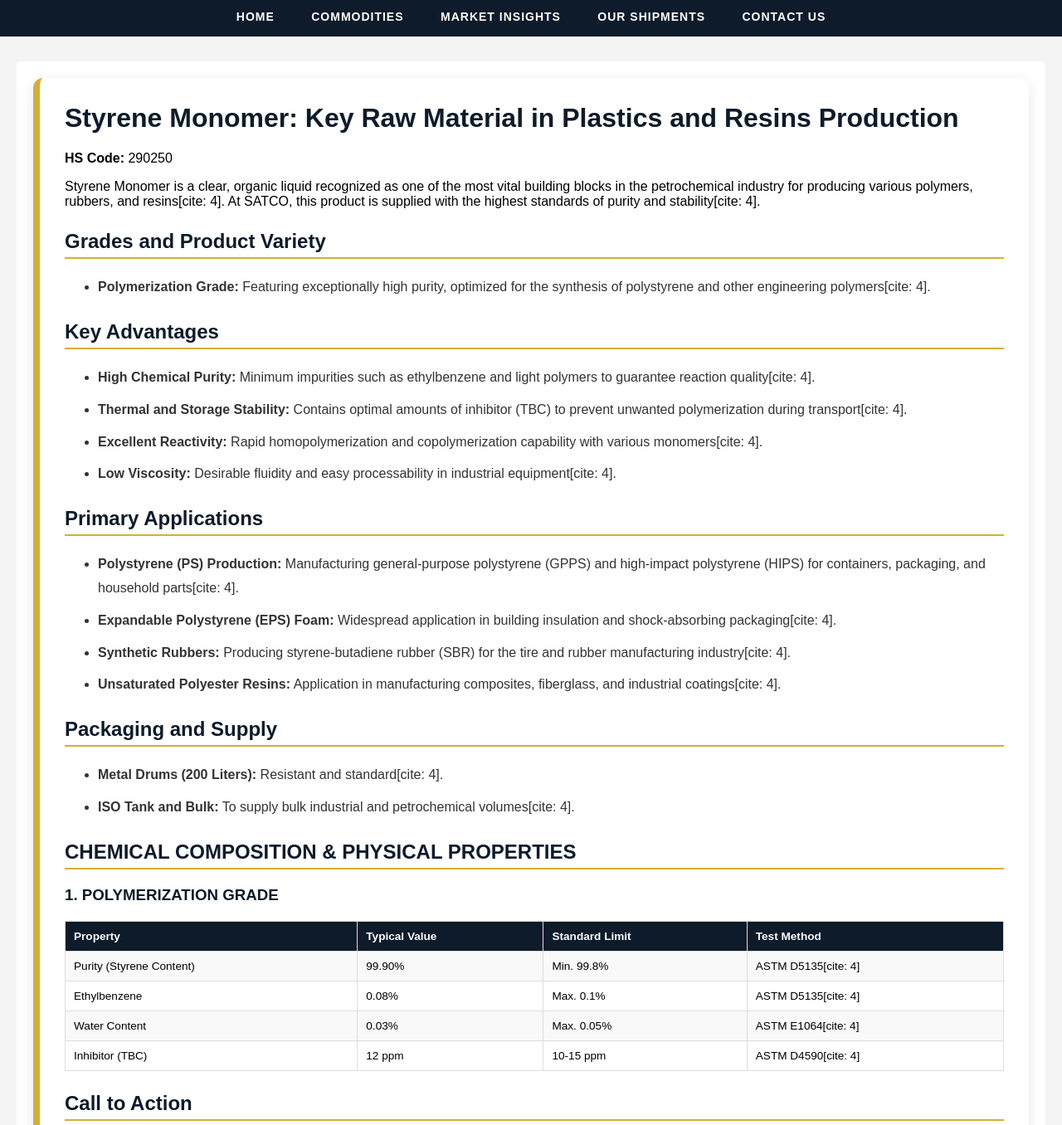
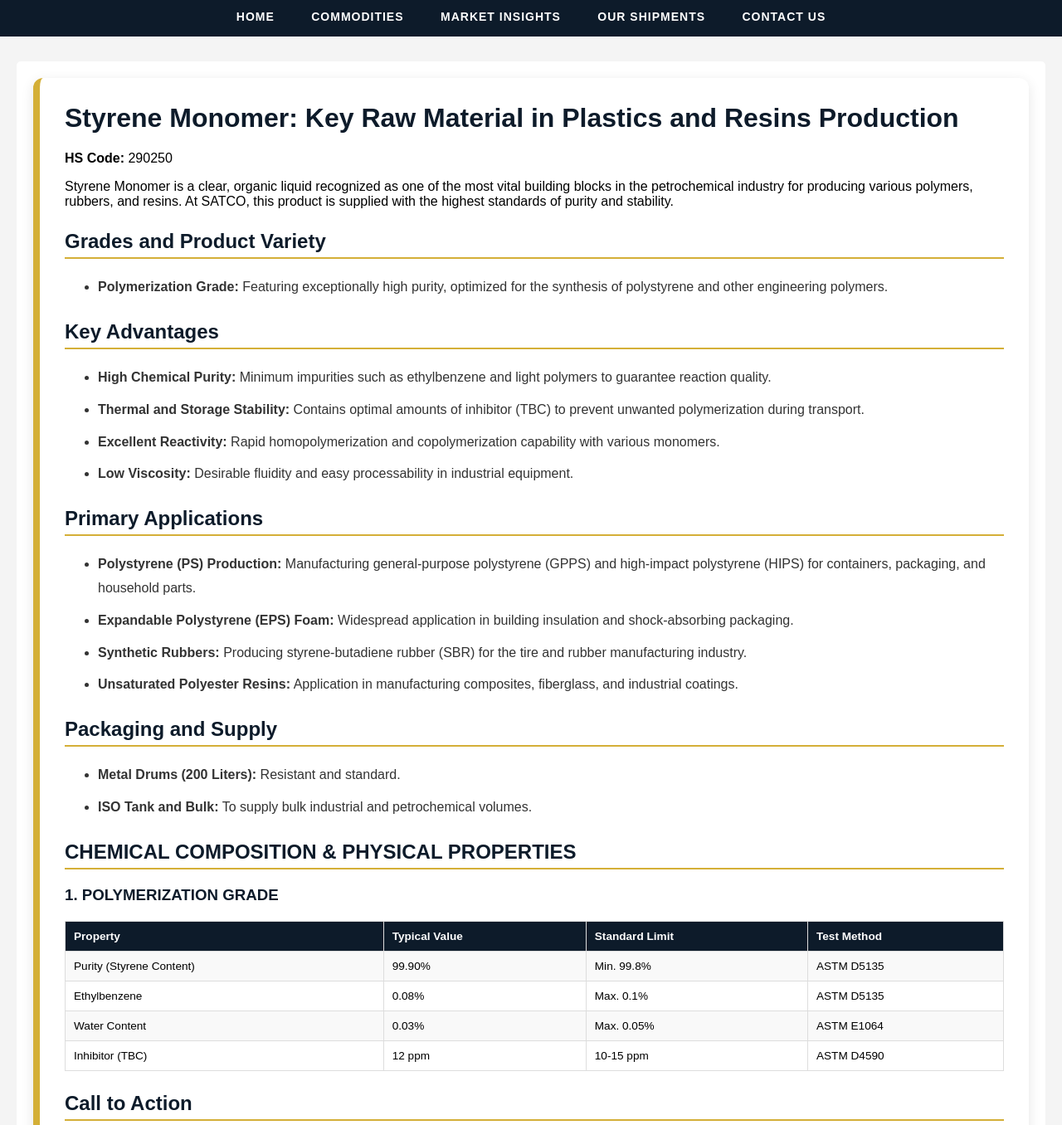
Before and after one commit to satco-petrochemical/satco-petrochemical.github.io, a Jekyll site: the page built from products/styrene-monomer/index.html, in a window 1280 px wide and 1400 px high, scrolled down 310 px, cut to the strip 44-1400 px from the top of the window. Shown: the whole strip at 83% size. Built offline with Jekyll 4.4.1, drawn with Linux system fonts in a browser that asks for light colours; some of the changed text lies outside the part shown.

Commit message:
Update index.html

```diff
--- a/products/styrene-monomer/index.html
+++ b/products/styrene-monomer/index.html
@@ -27,33 +27,33 @@ title: Styrene Monomer | SATCO Petrochemical
 <div class="content-card">
   <h1>Styrene Monomer: Key Raw Material in Plastics and Resins Production</h1>
   <p><b>HS Code:</b> 290250</p>
-  <p>Styrene Monomer is a clear, organic liquid recognized as one of the most vital building blocks in the petrochemical industry for producing various polymers, rubbers, and resins[cite: 4]. At SATCO, this product is supplied with the highest standards of purity and stability[cite: 4].</p>
+  <p>Styrene Monomer is a clear, organic liquid recognized as one of the most vital building blocks in the petrochemical industry for producing various polymers, rubbers, and resins. At SATCO, this product is supplied with the highest standards of purity and stability.</p>
 
   <h2>Grades and Product Variety</h2>
   <ul>
-    <li><b>Polymerization Grade:</b> Featuring exceptionally high purity, optimized for the synthesis of polystyrene and other engineering polymers[cite: 4].</li>
+    <li><b>Polymerization Grade:</b> Featuring exceptionally high purity, optimized for the synthesis of polystyrene and other engineering polymers.</li>
   </ul>
 
   <h2>Key Advantages</h2>
   <ul>
-    <li><b>High Chemical Purity:</b> Minimum impurities such as ethylbenzene and light polymers to guarantee reaction quality[cite: 4].</li>
-    <li><b>Thermal and Storage Stability:</b> Contains optimal amounts of inhibitor (TBC) to prevent unwanted polymerization during transport[cite: 4].</li>
-    <li><b>Excellent Reactivity:</b> Rapid homopolymerization and copolymerization capability with various monomers[cite: 4].</li>
-    <li><b>Low Viscosity:</b> Desirable fluidity and easy processability in industrial equipment[cite: 4].</li>
+    <li><b>High Chemical Purity:</b> Minimum impurities such as ethylbenzene and light polymers to guarantee reaction quality.</li>
+    <li><b>Thermal and Storage Stability:</b> Contains optimal amounts of inhibitor (TBC) to prevent unwanted polymerization during transport.</li>
+    <li><b>Excellent Reactivity:</b> Rapid homopolymerization and copolymerization capability with various monomers.</li>
+    <li><b>Low Viscosity:</b> Desirable fluidity and easy processability in industrial equipment.</li>
   </ul>
 
   <h2>Primary Applications</h2>
   <ul>
-    <li><b>Polystyrene (PS) Production:</b> Manufacturing general-purpose polystyrene (GPPS) and high-impact polystyrene (HIPS) for containers, packaging, and household parts[cite: 4].</li>
-    <li><b>Expandable Polystyrene (EPS) Foam:</b> Widespread application in building insulation and shock-absorbing packaging[cite: 4].</li>
-    <li><b>Synthetic Rubbers:</b> Producing styrene-butadiene rubber (SBR) for the tire and rubber manufacturing industry[cite: 4].</li>
-    <li><b>Unsaturated Polyester Resins:</b> Application in manufacturing composites, fiberglass, and industrial coatings[cite: 4].</li>
+    <li><b>Polystyrene (PS) Production:</b> Manufacturing general-purpose polystyrene (GPPS) and high-impact polystyrene (HIPS) for containers, packaging, and household parts.</li>
+    <li><b>Expandable Polystyrene (EPS) Foam:</b> Widespread application in building insulation and shock-absorbing packaging.</li>
+    <li><b>Synthetic Rubbers:</b> Producing styrene-butadiene rubber (SBR) for the tire and rubber manufacturing industry.</li>
+    <li><b>Unsaturated Polyester Resins:</b> Application in manufacturing composites, fiberglass, and industrial coatings.</li>
   </ul>
 
   <h2>Packaging and Supply</h2>
   <ul>
-    <li><b>Metal Drums (200 Liters):</b> Resistant and standard[cite: 4].</li>
-    <li><b>ISO Tank and Bulk:</b> To supply bulk industrial and petrochemical volumes[cite: 4].</li>
+    <li><b>Metal Drums (200 Liters):</b> Resistant and standard.</li>
+    <li><b>ISO Tank and Bulk:</b> To supply bulk industrial and petrochemical volumes.</li>
   </ul>
 
   <h2>CHEMICAL COMPOSITION & PHYSICAL PROPERTIES</h2>
@@ -61,12 +61,12 @@ title: Styrene Monomer | SATCO Petrochemical
   <h3>1. POLYMERIZATION GRADE</h3>
   <table>
     <tr><th>Property</th><th>Typical Value</th><th>Standard Limit</th><th>Test Method</th></tr>
-    <tr><td>Purity (Styrene Content)</td><td>99.90%</td><td>Min. 99.8%</td><td>ASTM D5135[cite: 4]</td></tr>
-    <tr><td>Ethylbenzene</td><td>0.08%</td><td>Max. 0.1%</td><td>ASTM D5135[cite: 4]</td></tr>
-    <tr><td>Water Content</td><td>0.03%</td><td>Max. 0.05%</td><td>ASTM E1064[cite: 4]</td></tr>
-    <tr><td>Inhibitor (TBC)</td><td>12 ppm</td><td>10-15 ppm</td><td>ASTM D4590[cite: 4]</td></tr>
+    <tr><td>Purity (Styrene Content)</td><td>99.90%</td><td>Min. 99.8%</td><td>ASTM D5135</td></tr>
+    <tr><td>Ethylbenzene</td><td>0.08%</td><td>Max. 0.1%</td><td>ASTM D5135</td></tr>
+    <tr><td>Water Content</td><td>0.03%</td><td>Max. 0.05%</td><td>ASTM E1064</td></tr>
+    <tr><td>Inhibitor (TBC)</td><td>12 ppm</td><td>10-15 ppm</td><td>ASTM D4590</td></tr>
   </table>
 
   <h2>Call to Action</h2>
-  <p>For Technical Data Sheets (TDS) and price inquiries for Styrene Monomer tailored to your project requirements, please contact the SATCO sales department[cite: 4].</p>
+  <p>For Technical Data Sheets (TDS) and price inquiries for Styrene Monomer tailored to your project requirements, please contact the SATCO sales department.</p>
 </div>
```
